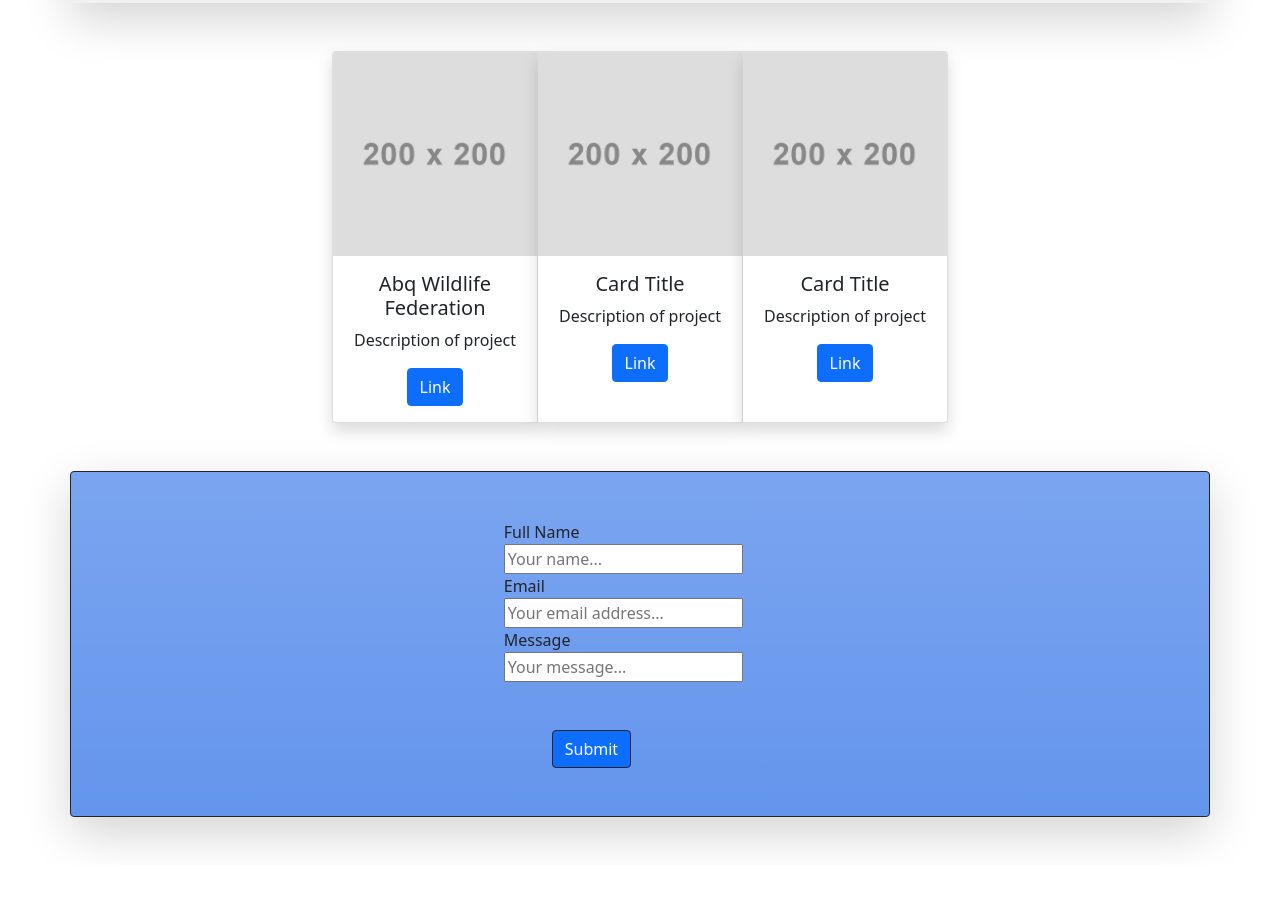
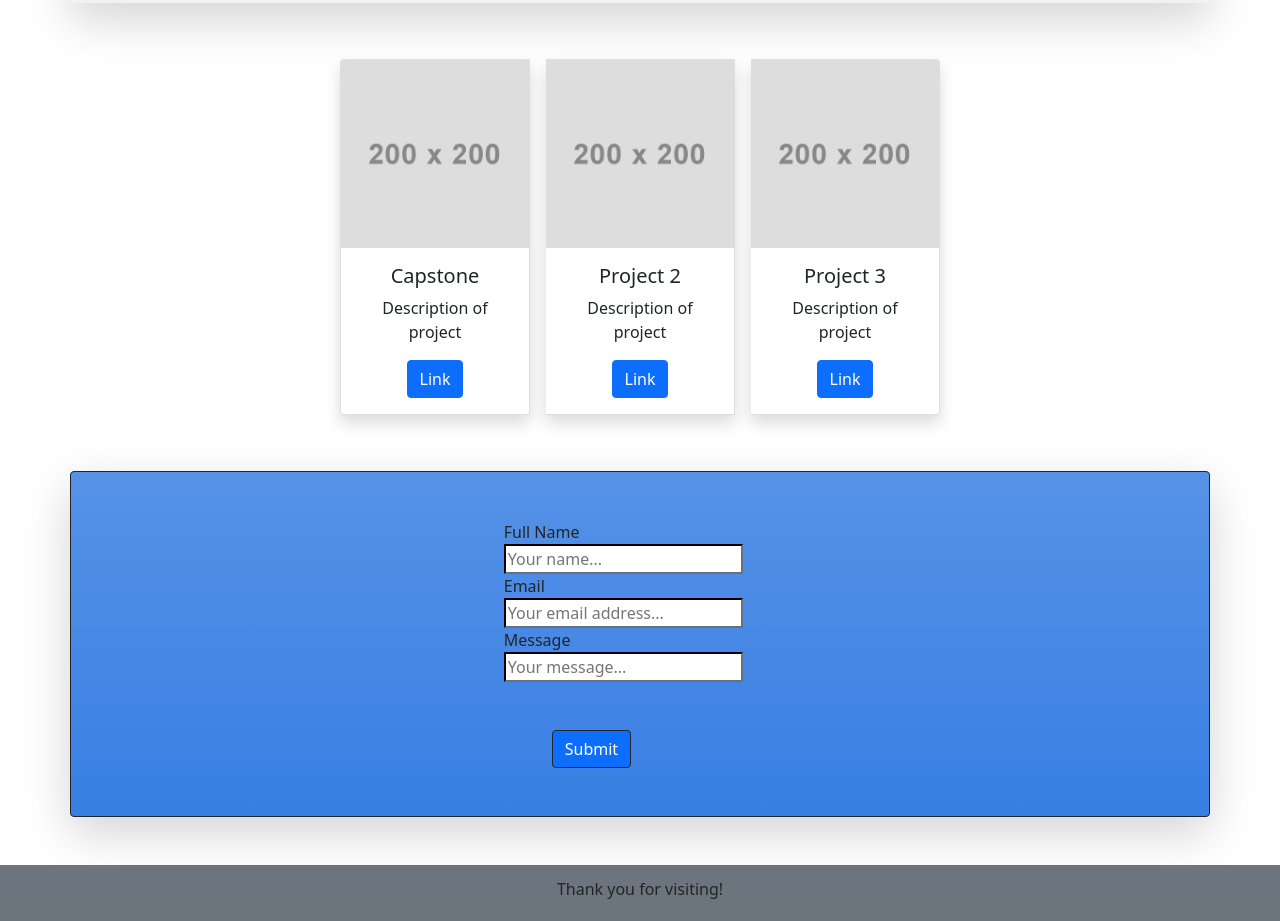
Before and after one commit to CharlesHancock2/charles-pwp, a plain HTML site: page public_html/documentation/milestone-3.html in a window 1280 px wide. Shown: the part 473-1394 px from the top of the page. Before the commit the page ends 1338 px from the top, so only its background shows below. Drawn offline with nearby package versions, Linux system fonts and the light colour scheme.

Commit message:
worked on styling a bit

```diff
--- a/public_html/documentation/milestone-3.html
+++ b/public_html/documentation/milestone-3.html
@@ -13,7 +13,7 @@
 <body>
 
 <!--header-->
-<div class="container bg-opacity-25 text-center shadow border border-dark" id="welcome">
+<div class="container bg-gradient bg-opacity-25 text-center shadow border border-dark" id="welcome">
   <div class="row">
     <div class="col">
       <h1><u>Personal Website Project</u></h1>
@@ -22,7 +22,7 @@
 </div>
 
 <!--About me section-->
-<div class="container bg-secondary bg-opacity-10 rounded border-light p-5 mt-5 shadow-lg">
+<div id="about-me" class="container bg-secondary bg-opacity-10 rounded border-light p-5 mt-5 shadow-lg">
   <div class="row">
     <div class="col">
       <h3 class="p-2 text-center"><u>About Me</u></h3>
@@ -34,47 +34,62 @@
 
 <!--Cards-->
 <div class="container w-50">
+  <div class="row">
+    <div class="col">
       <div class="card-group mt-5">
-        <div class="card text-center shadow">
+        <div class="card text-center shadow m-2">
           <img src="./img/placeholder-image.jpeg" class="card-img-top" alt="...">
           <div class="card-body">
-            <h5 class="card-title">Abq Wildlife Federation</h5>
+            <h5 class="card-title">Capstone</h5>
             <p>Description of project</p>
             <button type="button" class="btn btn-primary">Link</button>
           </div>
         </div>
-        <div class="card text-center shadow">
+        <div class="card text-center shadow m-2">
           <img src="./img/placeholder-image.jpeg" class="card-img-top" alt="...">
           <div class="card-body">
-            <h5 class="card-title">Card Title</h5>
+            <h5 class="card-title">Project 2</h5>
             <p>Description of project</p>
             <button type="button" class="btn btn-primary">Link</button>
           </div>
         </div>
-        <div class="card text-center shadow">
+        <div class="card text-center shadow m-2">
           <img src="./img/placeholder-image.jpeg" class="card-img-top" alt="...">
           <div class="card-body">
-            <h5 class="card-title">Card Title</h5>
+            <h5 class="card-title">Project 3</h5>
             <p>Description of project</p>
             <button type="button" class="btn btn-primary">Link</button>
           </div>
         </div>
       </div>
     </div>
+  </div>
+</div>
 
 <!--form-->
-<div class="container mt-5 mb-5 d-block bg-gradient bg-opacity-50 border border-dark rounded shadow-lg" id="form-wrapper">
+<div class="container mt-5 mb-5 d-block bg-gradient bg-opacity-25 border border-dark rounded shadow-lg" id="form-wrapper">
   <div class="container mx-auto mt-5">
     <form action="action_page.pwp" class="w-25 mx-auto">
       <label for="name">Full Name</label>
-    <input type="text" id="name" name="name" class="d-block" placeholder="Your name...">
+      <input type="text" id="name" name="name" class="d-block border-dark" placeholder="Your name...">
       <label for="email">Email</label>
-    <input type="email" id="email" name="email" class="d-block" placeholder="Your email address...">
+      <input type="email" id="email" name="email" class="d-block border-dark" placeholder="Your email address...">
       <label for="message">Message</label>
-    <input type="text" id="message" name="message" class="d-block" placeholder="Your message...">
+      <input type="text" id="message" name="message" class="d-block border-dark" placeholder="Your message...">
       <button type="submit" class="btn btn-primary border border-dark m-5">Submit</button>
     </form>
   </div>
+</div>
+
+<!--footer-->
+<div class="container-fluid text-center bg-secondary">
+  <footer>
+    <div class="row">
+      <div class="col p-1 mt-2">
+        <p>Thank you for visiting!</p>
+      </div>
+    </div>
+  </footer>
 </div>
 
 
--- a/public_html/documentation/style.css
+++ b/public_html/documentation/style.css
@@ -1,3 +1,3 @@
 #welcome, #form-wrapper {
-    background-color: cornflowerblue;
+    background-color: #387fe3;
 }
```
Lines whose indentation alone changed are shown as unchanged.
